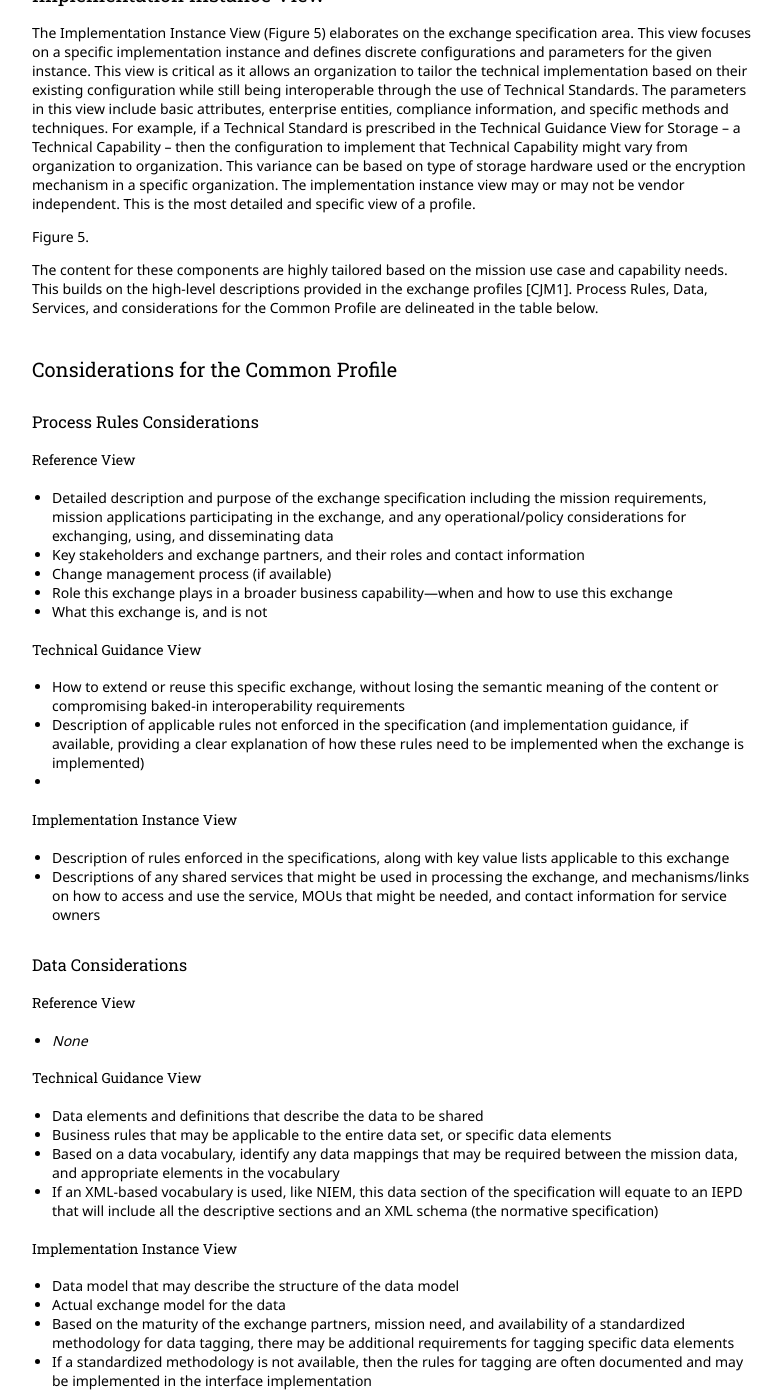
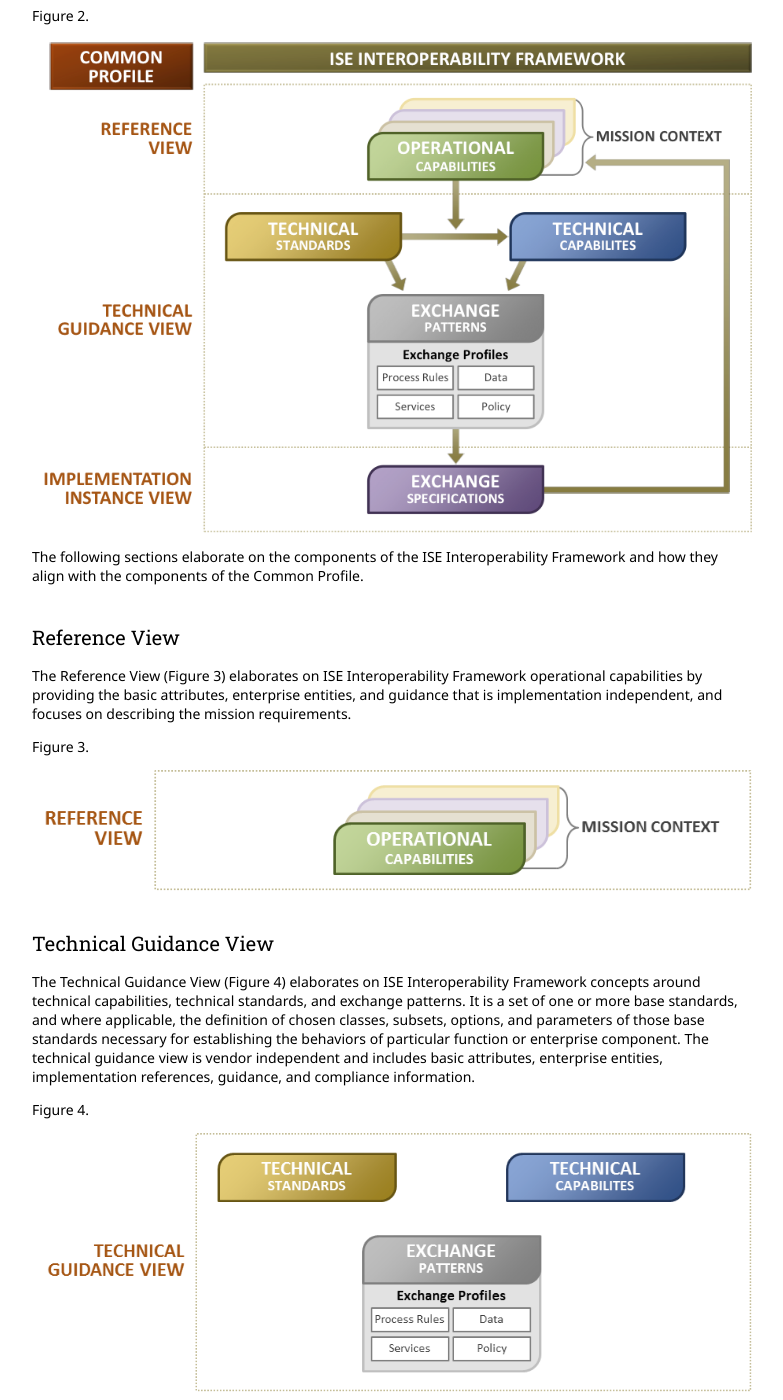
Before and after one commit to Project-Interoperability/project-interoperability.github.io, a Jekyll site: the page built from common-profile.md, in a window 1280 px wide and 1400 px high, scrolled down 1683 px. Shown: the whole window, without its empty margins (248-1031 px from the left). Built offline with Jekyll 4.4.1, drawn with Linux system fonts in a browser that asks for light colours; nearby versions of some CDN libraries; some of the changed text lies outside the part shown.

Commit message:
Update common-profile.md

```diff
--- a/common-profile.md
+++ b/common-profile.md
@@ -24,9 +24,14 @@ Figure 1 shows a conceptual profile called "Cloud Services;" it has three subord
 
 Figure 1.
 
+![](/images/common-profile1.png)
+
 The relationship between the Common Profile and the ISE Interoperability Framework is depicted in Figure 2.
 
 Figure 2.
+
+![](/images/common-profile2.png)
+
 
 The following sections elaborate on the components of the ISE Interoperability Framework and how they align with the components of the Common Profile.
 
@@ -36,9 +41,16 @@ The Reference View (Figure 3) elaborates on ISE Interoperability Framework opera
 
 Figure 3.
 
+![](/images/common-profile3.png)
+
+
 ## Technical Guidance View
 
 The Technical Guidance View (Figure 4) elaborates on ISE Interoperability Framework concepts around technical capabilities, technical standards, and exchange patterns. It is a set of one or more base standards, and where applicable, the definition of chosen classes, subsets, options, and parameters of those base standards necessary for establishing the behaviors of particular function or enterprise component. The technical guidance view is vendor independent and includes basic attributes, enterprise entities, implementation references, guidance, and compliance information.
+
+Figure 4.
+
+![](/images/common-profile4.png)
 
 ## Implementation Instance View
 
@@ -46,7 +58,9 @@ The Implementation Instance View (Figure 5) elaborates on the exchange specifica
 
 Figure 5.
 
-The content for these components are highly tailored based on the mission use case and capability needs. This builds on the high-level descriptions provided in the exchange profiles [CJM1]. Process Rules, Data, Services, and considerations for the Common Profile are delineated in the table below.
+![](/images/common-profile5.png)
+
+The content for these components are highly tailored based on the mission use case and capability needs. This builds on the high-level descriptions provided in the exchange profiles. Process Rules, Data, Services, and considerations for the Common Profile are delineated in the table below.
 
 ## Considerations for the Common Profile
 
```
